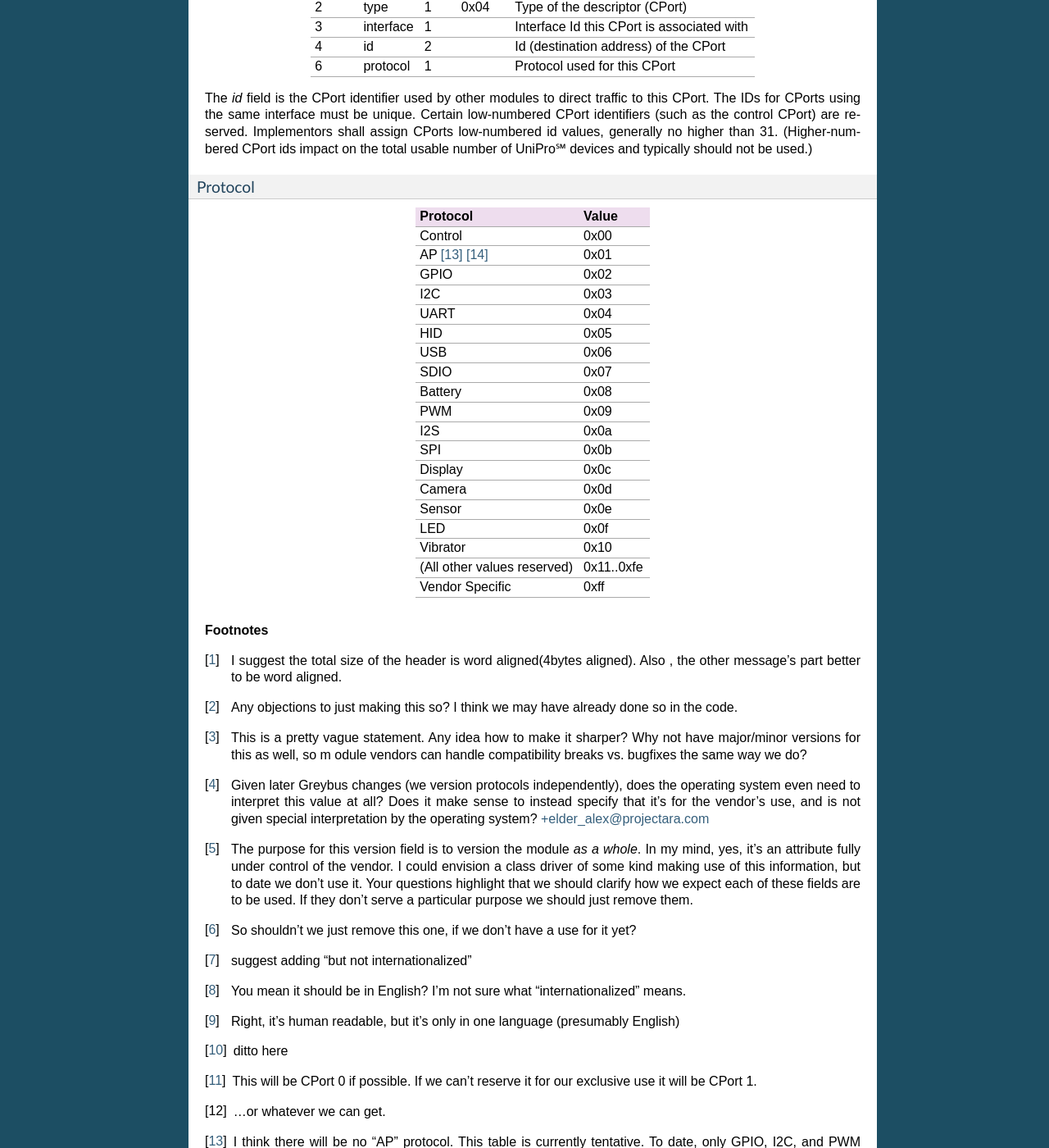
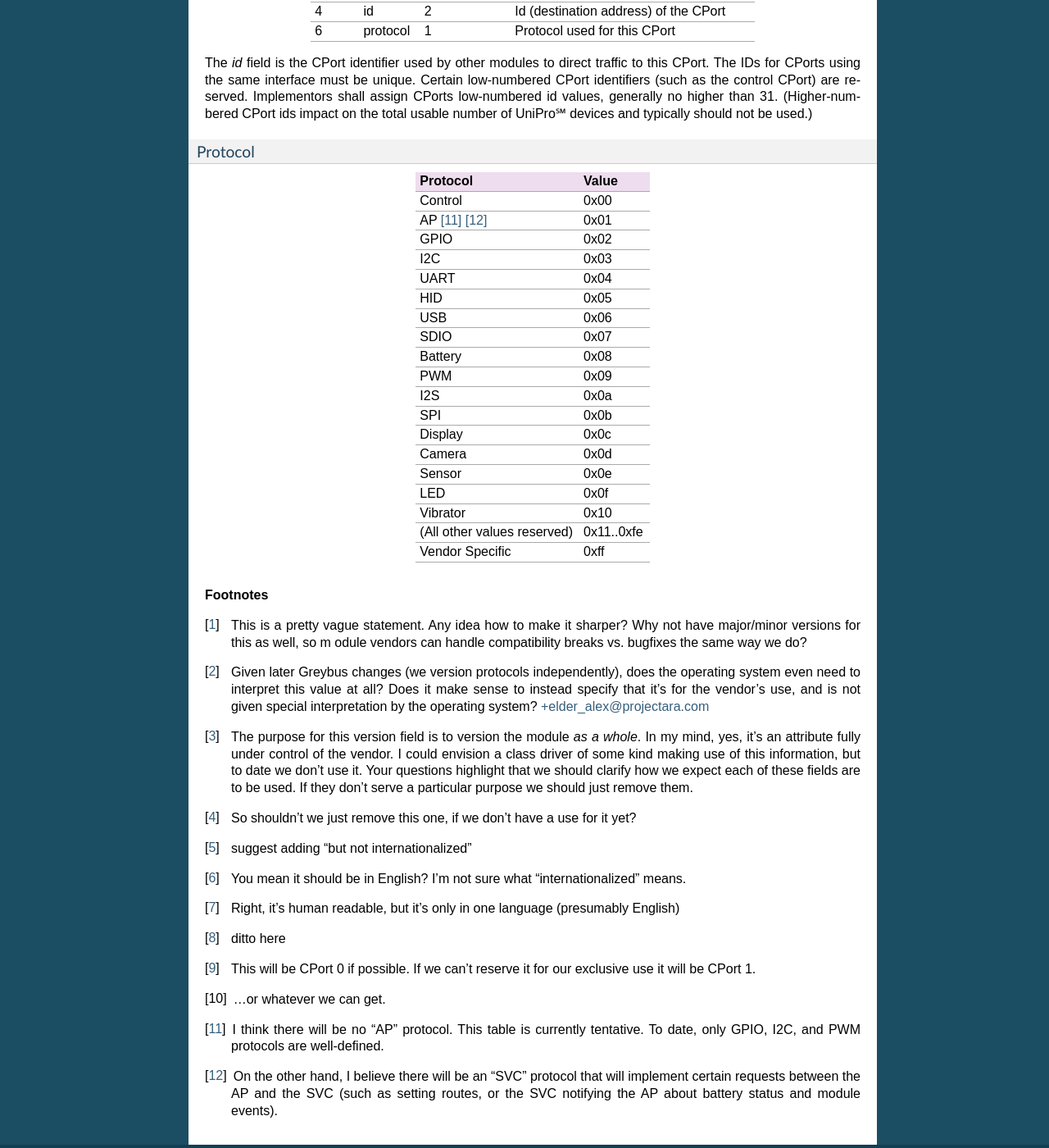
Before and after one commit to projectara/greybus-spec, a Sphinx documentation site: the page built from source/module_info.rst, in a window 1280 px wide and 1400 px high, scrolled down 3450 px. Shown: the whole window at 82% size. Built offline with Sphinx 7.4.7, drawn with Linux system fonts in a browser that asks for light colours; some of the changed text lies outside the part shown.

Commit message:
Module Info: resolve unneeded footnotes about alignment
The alignment of the descriptor fields are already specified earlier in
this section, so these footnotes/comments are not needed at all.

Reviewed-by: Marti Bolivar <mbolivar@leaflabs.com>
Signed-off-by: Greg Kroah-Hartman <greg@kroah.com>

```diff
--- a/source/module_info.rst
+++ b/source/module_info.rst
@@ -109,8 +109,6 @@ are laid out below.
 
 Descriptor Header
 """""""""""""""""
-
- [#f]_ [#g]_
 
 .. list-table::
    :header-rows: 1
@@ -485,12 +483,6 @@ Protocol
 
 .. rubric:: Footnotes
 
-.. [#f] I suggest the total size of the header is word aligned(4bytes
-        aligned). Also , the other message's part better to be word aligned.
-
-.. [#g] Any objections to just making this so?  I think we may have
-        already done so in the code.
-
 .. [#h] This is a pretty vague statement. Any idea how to make it
         sharper? Why not have major/minor versions for this as well, so
         m odule vendors can handle compatibility breaks vs. bugfixes
```
